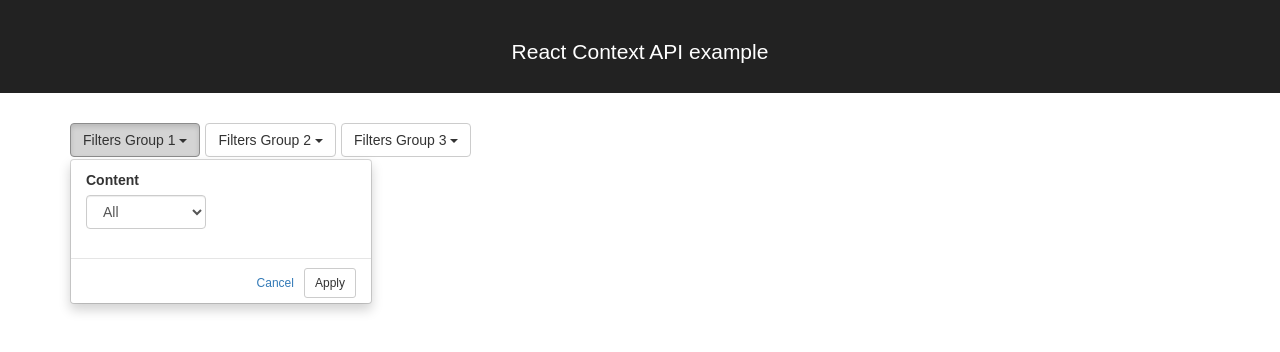
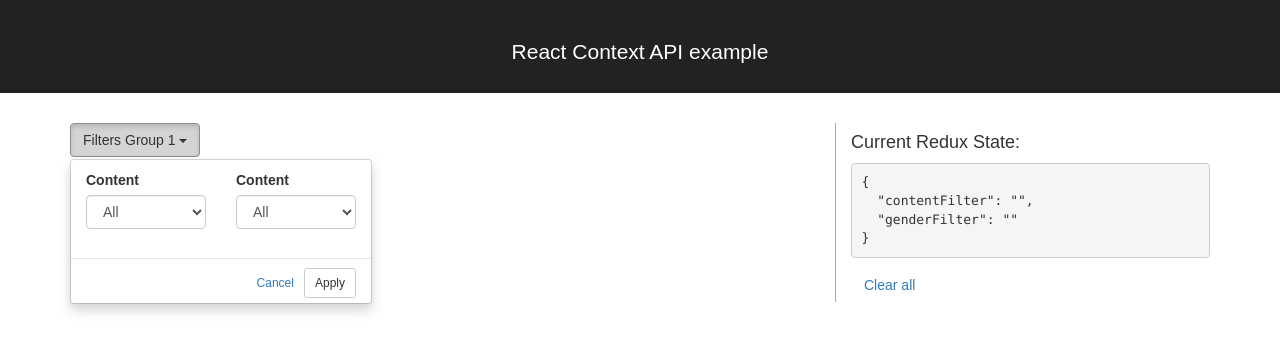
Before and after one commit to Belco90/react-advanced-patterns-components, a React (Create React App) app: page / in a window 1280 px wide. Both pictures are taken after a click on the button "Filters Group 1". Shown: the top 352 px of the page. Built offline with nearby package versions, Linux system fonts and the light colour scheme.

Commit message:
Add redux, add ducks and connect corresponding elements to the store

```diff
--- a/package.json
+++ b/package.json
@@ -10,7 +10,10 @@
     "react": "^16.3.1",
     "react-bootstrap": "^0.32.1",
     "react-dom": "^16.3.1",
-    "react-scripts": "1.1.4"
+    "react-redux": "^5.0.7",
+    "react-scripts": "1.1.4",
+    "redux": "^3.7.2",
+    "redux-actions": "^2.3.0"
   },
   "scripts": {
     "start": "react-scripts start",
--- a/src/components/App.jsx
+++ b/src/components/App.jsx
@@ -1,58 +1,97 @@
 import React from 'react';
+import Button from 'react-bootstrap/es/Button';
 import Col from 'react-bootstrap/es/Col';
 import Grid from 'react-bootstrap/es/Grid';
 import ButtonToolbar from 'react-bootstrap/es/ButtonToolbar';
-import MenuItem from 'react-bootstrap/es/MenuItem';
 import Row from 'react-bootstrap/es/Row';
+import { connect } from 'react-redux';
+import { setContentFilter } from '../ducks/content-filter';
+import { setGenderFilter } from '../ducks/gender-filter';
 import ApplyDropdown from './ApplyDropdown';
 import ContentFilter from './ContentFilter';
+import GenderFilter from './GenderFilter';
 
 
-const App = () => (
+class App extends React.PureComponent {
+  constructor(props){
+    super(props);
+
+   this.handleClearClick = this.handleClearClick.bind(this);
+  }
+
+  handleClearClick(event) {
+    event.preventDefault();
+
+    this.props.setContentFilter('');
+    this.props.setGenderFilter('');
+  }
+
+  render() {
+    const {
+      setContentFilter,
+      contentFilterValue,
+      setGenderFilter,
+      genderFilterValue,
+      reduxState,
+    } = this.props;
+
+    return (
       <div className="App">
         <header className="App-header">
           <h1 className="App-title">React Context API example</h1>
         </header>
 
         <Grid className="App-body">
+          <Row>
+            <Col md={8}>
               <ButtonToolbar>
                 <ApplyDropdown id="dropdown-filters-group-1" title="Filters Group 1">
                   <Row>
                     <Col xs={6}>
-              <ApplyDropdown.FilterItem>
+                      <ApplyDropdown.FilterItem
+                        setFilter={setContentFilter}
+                        appliedValue={contentFilterValue}
+                      >
                         <ContentFilter />
+                      </ApplyDropdown.FilterItem>
+                    </Col>
+
+                    <Col xs={6}>
+                      <ApplyDropdown.FilterItem
+                        setFilter={setGenderFilter}
+                        appliedValue={genderFilterValue}
+                      >
+                        <GenderFilter />
                       </ApplyDropdown.FilterItem>
                     </Col>
                   </Row>
                 </ApplyDropdown>
+              </ButtonToolbar>
+            </Col>
 
-        <ApplyDropdown
-          title="Filters Group 2"
-          id="dropdown-filters-group-2"
-        >
-          <MenuItem>
-            Filter C
-          </MenuItem>
-          <MenuItem>
-            Filter D
-          </MenuItem>
-        </ApplyDropdown>
-
-        <ApplyDropdown
-          title="Filters Group 3"
-          id="dropdown-filters-group-3"
-        >
-          <MenuItem>
-            Filter E
-          </MenuItem>
-          <MenuItem>
-            Filter F
-          </MenuItem>
-        </ApplyDropdown>
-
-      </ButtonToolbar>
+            <Col md={4} className="App-col-separator">
+              <h4>Current Redux State:</h4>
+              <div>
+                <pre>{JSON.stringify(reduxState, null, 2)}</pre>
+                <Button bsStyle="link" onClick={this.handleClearClick}>Clear all</Button>
+              </div>
+            </Col>
+          </Row>
         </Grid>
       </div>
     );
+  }
+}
 
-export default App;
+const mapStateToProps = state => ({
+  reduxState: state,
+  contentFilterValue: state.contentFilter,
+  genderFilterValue: state.genderFilter,
+});
+
+const mapDispatchToProps = {
+  setContentFilter,
+  setGenderFilter,
+};
+
+export default connect(mapStateToProps, mapDispatchToProps)(App);
--- a/src/components/ApplyDropdown.jsx
+++ b/src/components/ApplyDropdown.jsx
@@ -7,7 +7,7 @@ import FilterItem from './FilterItem';
 
 const DropdownMenuContext = React.createContext();
 
-const withDropdownContext = Component => props => (
+export const withDropdownContext = Component => props => (
   <DropdownMenuContext.Consumer>
     {({ getComponentRef }) => (
       <Component {...props} getComponentRef={getComponentRef} />
--- a/src/components/ContentFilter.jsx
+++ b/src/components/ContentFilter.jsx
@@ -8,7 +8,7 @@ class ContentFilter extends React.Component {
     super(props);
 
     this.state = {
-      value: '',
+      value: props.appliedValue,
     };
 
     this.handleOptionSelected = this.handleOptionSelected.bind(this);
@@ -19,13 +19,11 @@ class ContentFilter extends React.Component {
   }
 
   applyFilter() {
-    const { value } = this.state;
-
-    console.log(`set value '${value}' in redux store`);
+    this.props.setFilter(this.state.value);
   }
 
   restoreFilter() {
-    console.log('restore filter');
+    this.setState({ value: this.props.appliedValue });
   }
 
   render() {
--- a/src/components/FilterItem.jsx
+++ b/src/components/FilterItem.jsx
@@ -3,11 +3,13 @@ import React from 'react';
 class FilterItem extends React.PureComponent {
 
   render() {
-    const { children } = this.props;
+    const { children, setFilter, appliedValue } = this.props;
 
     return React.Children.map(children, filter =>
       React.cloneElement(filter, {
         ref: this.props.getComponentRef,
+        setFilter,
+        appliedValue,
       })
     );
   }
--- a/src/components/GenderFilter.jsx
+++ b/src/components/GenderFilter.jsx
@@ -8,7 +8,7 @@ class GenderFilter extends React.Component {
     super(props);
 
     this.state = {
-      value: '',
+      value: props.appliedValue,
     };
 
     this.handleOptionSelected = this.handleOptionSelected.bind(this);
@@ -19,13 +19,11 @@ class GenderFilter extends React.Component {
   }
 
   applyFilter() {
-    const { value } = this.state;
-
-    console.log(`set value '${value}' in redux store`);
+    this.props.setFilter(this.state.value);
   }
 
   restoreFilter() {
-    console.log('restore filter');
+    this.setState({ value: this.props.appliedValue });
   }
 
   render() {
--- /dev/null
+++ b/src/configureStore.js
@@ -0,0 +1,19 @@
+import { applyMiddleware, compose, createStore } from 'redux';
+import reducer from './ducks';
+
+const middlewares = [];
+
+function configureStore(initialState = {}) {
+  const isProd = process.env.NODE_ENV === 'production';
+
+  const composeEnhancers =
+    (!isProd && window.__REDUX_DEVTOOLS_EXTENSION_COMPOSE__) || compose;
+
+  return createStore(
+    reducer,
+    initialState,
+    composeEnhancers(applyMiddleware(...middlewares))
+  );
+}
+
+export default configureStore;
--- /dev/null
+++ b/src/ducks/content-filter.js
@@ -0,0 +1,15 @@
+import { createAction, handleActions } from 'redux-actions';
+
+// -TYPES
+const CONTENT_FILTER_SET = 'content-filter/SET';
+
+// -ACTIONS
+export const setContentFilter = createAction(CONTENT_FILTER_SET);
+
+// -STATE
+const initialState = '';
+
+// -REDUCERS
+export default handleActions({
+  [CONTENT_FILTER_SET]: (state, { payload }) => payload,
+}, initialState);
--- /dev/null
+++ b/src/ducks/gender-filter.js
@@ -0,0 +1,15 @@
+import { createAction, handleActions } from 'redux-actions';
+
+// -TYPES
+const GENDER_FILTER_SET = 'gender-filter/SET';
+
+// -ACTIONS
+export const setGenderFilter = createAction(GENDER_FILTER_SET);
+
+// -STATE
+const initialState = '';
+
+// -REDUCERS
+export default handleActions({
+  [GENDER_FILTER_SET]: (state, { payload }) => payload,
+}, initialState);
--- /dev/null
+++ b/src/ducks/index.js
@@ -0,0 +1,8 @@
+import { combineReducers } from 'redux';
+import contentFilter from './content-filter';
+import genderFilter from './gender-filter';
+
+export default combineReducers({
+  contentFilter,
+  genderFilter,
+});
--- a/src/index.css
+++ b/src/index.css
@@ -19,6 +19,10 @@ body {
   margin-top: 30px;
 }
 
+.App-col-separator {
+  border-left: solid 1px #aaa;
+}
+
 .ContextDropdown-children {
   padding: 5px 15px;
   min-width: 300px;
--- a/src/index.js
+++ b/src/index.js
@@ -1,9 +1,15 @@
 import React from 'react';
 import ReactDOM from 'react-dom';
+import { Provider } from 'react-redux';
 import App from './components/App';
 import registerServiceWorker from './registerServiceWorker';
+import configureStore from './configureStore';
 
 import './index.css';
 
-ReactDOM.render(<App />, document.getElementById('root'));
+ReactDOM.render(
+  <Provider store={configureStore()}>
+    <App />
+  </Provider>,
+  document.getElementById('root'));
 registerServiceWorker();
```
Also changed, not shown: 1 other file (tests, documents, lock files or other folders). Lines whose indentation alone changed are shown as unchanged.
